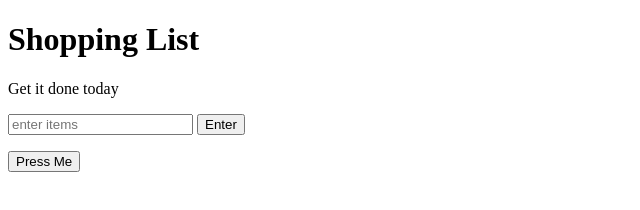
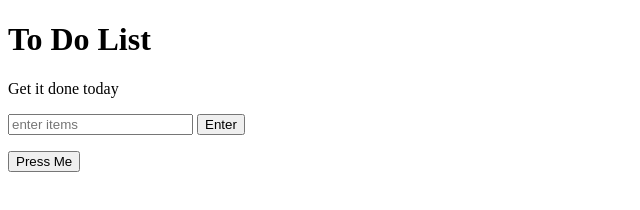
Before and after one commit to Master-Daniels/background-generator, a plain HTML site: page index.html in a window 1280 px wide. Shown: the whole page, without its empty margins (0-640 px from the left). Drawn offline with Linux system fonts and the light colour scheme.

Commit message:
changing title

```diff
--- a/index.html
+++ b/index.html
@@ -5,7 +5,7 @@
 	<link rel="stylesheet" type="text/css" href="style.css">
 </head>
 <body>
-	<h1>Shopping List</h1>
+	<h1>To Do List</h1>
 	<p id="first">Get it done today</p>
 	<input id="userinput" type="text" placeholder="enter items">
 	<button id="enter">Enter</button>
```
